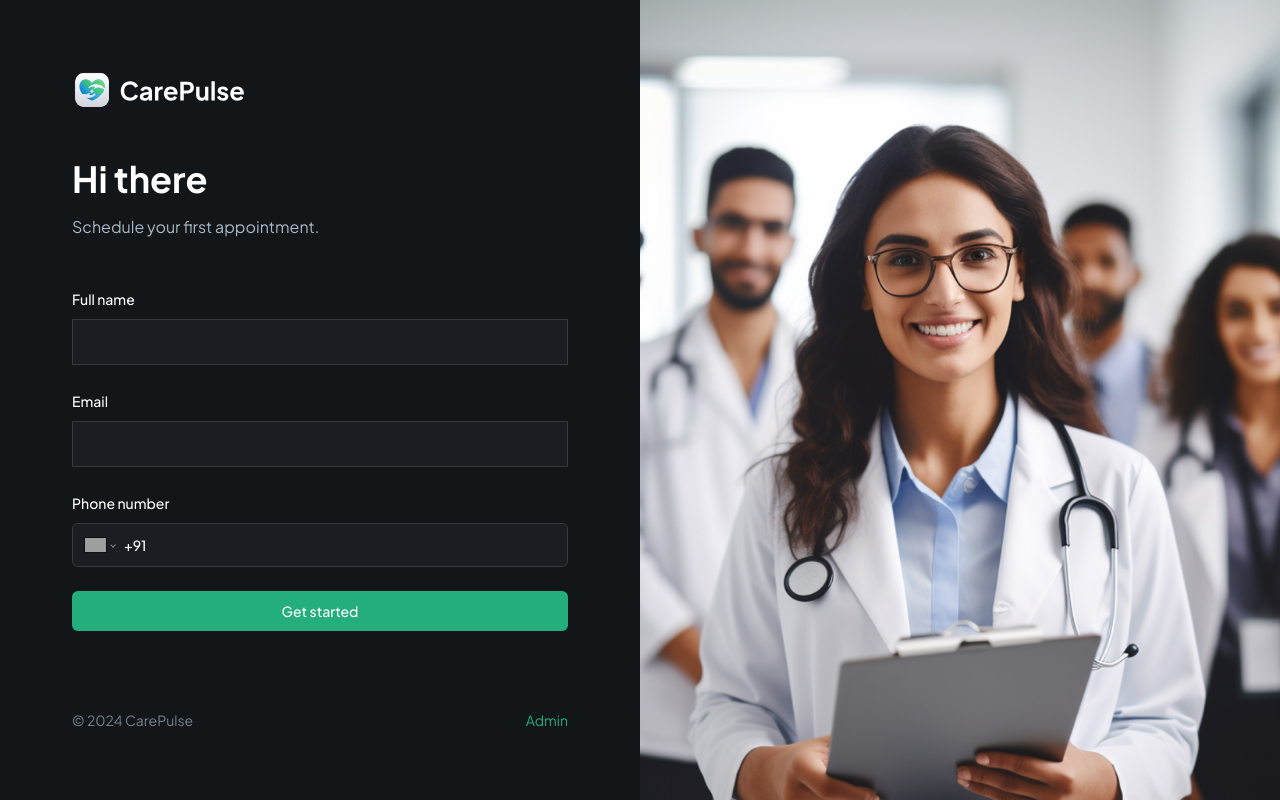
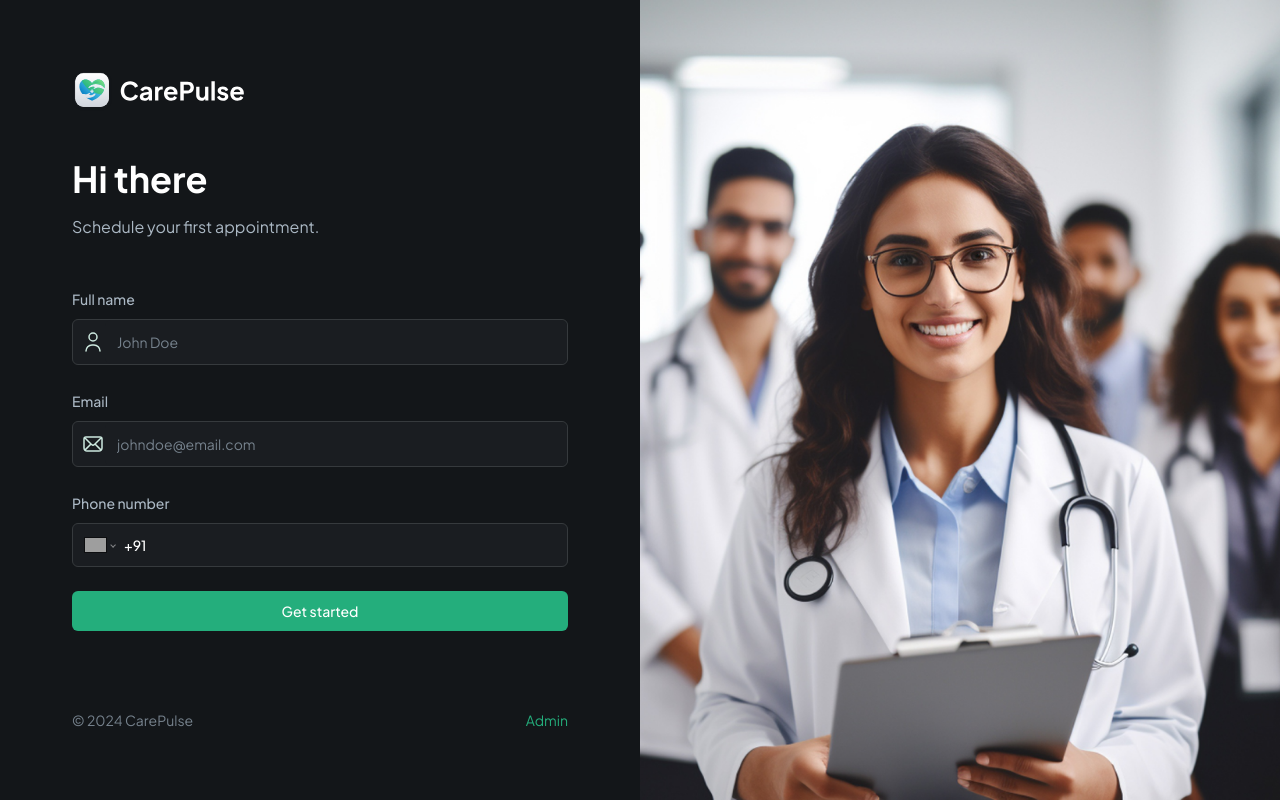
Before and after one commit to Aayushi-Agrwal/MediSync, a Next.js app: page / in a window 1280 px wide. Built offline with nearby package versions, Linux system fonts and the light colour scheme; no server answers; grey boxes are pictures that could not be loaded.

Commit message:
fix: placeholder in renderinput

```diff
--- a/components/ui/CustomFormField.tsx
+++ b/components/ui/CustomFormField.tsx
@@ -47,7 +47,7 @@ const RenderField: React.FC<IRenderField> = ({
   switch (fieldType) {
     case FormFieldType.INPUT:
       return (
-        <div className="flex rounded-ms border border-dark-500 bg-dark-400">
+        <div className="flex rounded-md border border-dark-500 bg-dark-400">
           {iconSrc && (
             <Image
               src={iconSrc}
@@ -59,7 +59,6 @@ const RenderField: React.FC<IRenderField> = ({
           )}
           <FormControl>
             <Input
-              type="text"
               placeholder={placeholder}
               {...field}
               className="shad-input border-0"
@@ -90,6 +89,9 @@ const CustomFormField: React.FC<CustomProps> = ({
   fieldType,
   name,
   label,
+  placeholder,
+  iconSrc,
+  iconAlt,
 }) => {
   return (
     <FormField
@@ -98,7 +100,7 @@ const CustomFormField: React.FC<CustomProps> = ({
       render={({ field }) => (
         <FormItem className="flex-1">
           {fieldType !== FormFieldType.CHECKBOX && label && (
-            <FormLabel>{label}</FormLabel>
+            <FormLabel className="shad-input-label">{label}</FormLabel>
           )}
 
           <RenderField
@@ -107,6 +109,9 @@ const CustomFormField: React.FC<CustomProps> = ({
             fieldType={fieldType}
             name={name}
             label={label}
+            placeholder={placeholder}
+            iconSrc={iconSrc}
+            iconAlt={iconAlt}
           />
           <FormMessage className="shad-error" />
         </FormItem>
```
